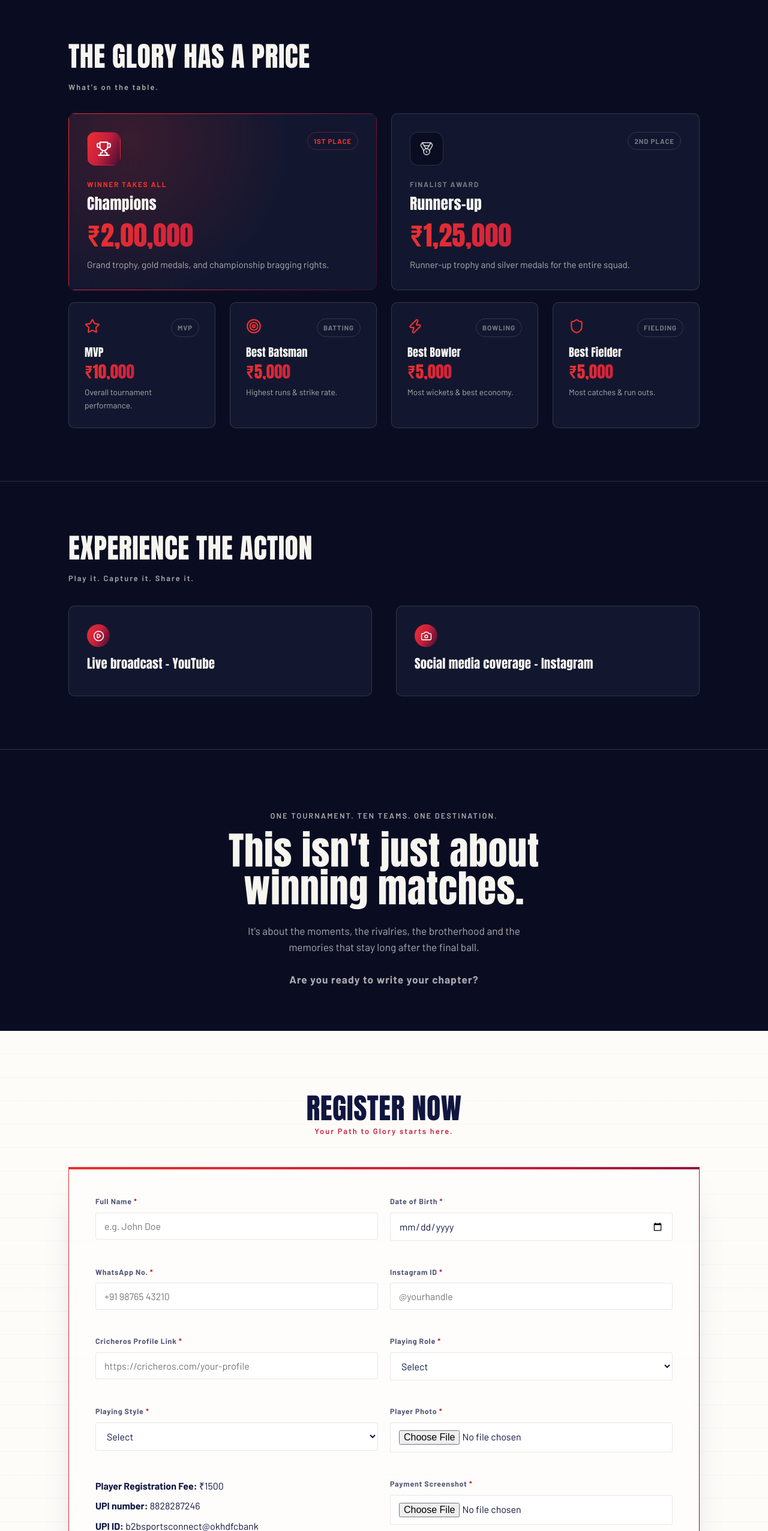
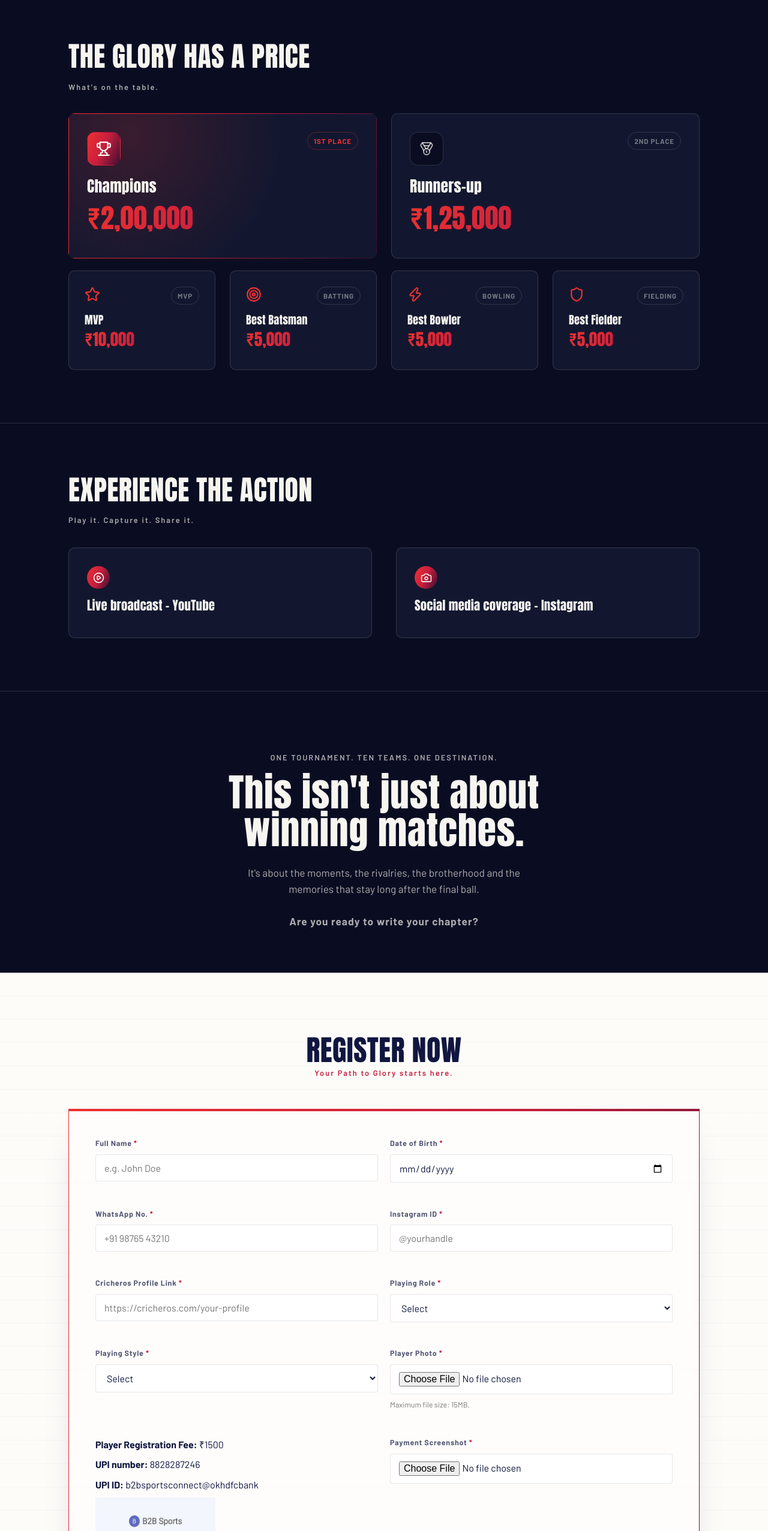
Before and after one commit to RachitJogi/b2bsportsclub, a Next.js app: page / in a window 1280 px wide. Shown: the part 1423-3976 px from the top of the page at 60% size. Built offline with nearby package versions, Linux system fonts and the light colour scheme.

Commit message:
update file size to 15mb

```diff
--- a/app/globals.css
+++ b/app/globals.css
@@ -855,6 +855,11 @@ img {
   min-height: 1em;
 }
 
+.field-hint {
+  font-size: 0.78rem;
+  color: var(--muted, #777);
+}
+
 .sheet__submit {
   margin-top: 30px;
   display: flex;
--- a/app/page.tsx
+++ b/app/page.tsx
@@ -36,8 +36,6 @@ const prizesTop = [
     amount: "₹2,00,000",
     icon: Trophy,
     badge: "1ST PLACE",
-    kicker: "WINNER TAKES ALL",
-    description: "Grand trophy, gold medals, and championship bragging rights.",
     tier: "gold",
   },
   {
@@ -45,8 +43,6 @@ const prizesTop = [
     amount: "₹1,25,000",
     icon: Medal,
     badge: "2ND PLACE",
-    kicker: "FINALIST AWARD",
-    description: "Runner-up trophy and silver medals for the entire squad.",
     tier: "silver",
   },
 ];
@@ -57,28 +53,24 @@ const prizesAwards = [
     amount: "₹10,000",
     icon: Star,
     badge: "MVP",
-    description: "Overall tournament performance.",
   },
   {
     title: "Best Batsman",
     amount: "₹5,000",
     icon: Target,
     badge: "BATTING",
-    description: "Highest runs & strike rate.",
   },
   {
     title: "Best Bowler",
     amount: "₹5,000",
     icon: Zap,
     badge: "BOWLING",
-    description: "Most wickets & best economy.",
   },
   {
     title: "Best Fielder",
     amount: "₹5,000",
     icon: Shield,
     badge: "FIELDING",
-    description: "Most catches & run outs.",
   },
 ];
 
@@ -186,16 +178,7 @@ export default function Home() {
             </div>
 
             <div className='prize-grid prize-grid--top'>
-              {prizesTop.map(
-                ({
-                  title,
-                  amount,
-                  icon: Icon,
-                  badge,
-                  kicker,
-                  description,
-                  tier,
-                }) => (
+              {prizesTop.map(({ title, amount, icon: Icon, badge, tier }) => (
                 <div className={`prize-card prize-card--${tier}`} key={title}>
                   <div className='prize-card__head'>
                     <div className='prize-card__icon'>
@@ -209,20 +192,16 @@ export default function Home() {
                       {badge}
                     </span>
                   </div>
-                    <span className='prize-card__kicker'>{kicker}</span>
                   <h3 className='prize-card__title'>{title}</h3>
                   <div className='prize-card__amount gradient-text'>
                     {amount}
                   </div>
-                    <p className='prize-card__desc'>{description}</p>
                 </div>
-                )
-              )}
+              ))}
             </div>
 
             <div className='prize-grid prize-grid--awards'>
-              {prizesAwards.map(
-                ({ title, amount, icon: Icon, badge, description }) => (
+              {prizesAwards.map(({ title, amount, icon: Icon, badge }) => (
                 <div className='prize-card prize-card--award' key={title}>
                   <div className='prize-card__head'>
                     <div className='prize-card__icon'>
@@ -234,10 +213,8 @@ export default function Home() {
                   <div className='prize-card__amount gradient-text'>
                     {amount}
                   </div>
-                    <p className='prize-card__desc'>{description}</p>
                 </div>
-                )
-              )}
+              ))}
             </div>
           </div>
         </section>
--- a/components/RegistrationForm.tsx
+++ b/components/RegistrationForm.tsx
@@ -5,7 +5,7 @@ import Image from "next/image";
 import { CheckCircle2, Send } from "lucide-react";
 import paymentQr from "@/public/payment-qr.jpeg";
 
-const MAX_FILE_MB = 4;
+const MAX_FILE_MB = 15;
 
 function fileToBase64(
   file: File
@@ -115,6 +115,22 @@ export default function RegistrationForm() {
 
   function update<K extends keyof FormState>(key: K, value: FormState[K]) {
     setValues((prev) => ({ ...prev, [key]: value }));
+  }
+
+  function handleFileChange(
+    key: "playerPhoto" | "paymentScreenshot",
+    file: File | null
+  ) {
+    update(key, file);
+
+    if (file && file.size > MAX_FILE_MB * 1024 * 1024) {
+      setErrors((prev) => ({
+        ...prev,
+        [key]: `File must be under ${MAX_FILE_MB} MB.`,
+      }));
+    } else {
+      setErrors((prev) => ({ ...prev, [key]: undefined }));
+    }
   }
 
   async function handleSubmit(event: FormEvent<HTMLFormElement>) {
@@ -329,9 +345,14 @@ export default function RegistrationForm() {
             name='playerPhoto'
             type='file'
             accept='image/*'
-            onChange={(e) => update("playerPhoto", e.target.files?.[0] || null)}
+            onChange={(e) =>
+              handleFileChange("playerPhoto", e.target.files?.[0] || null)
+            }
             aria-invalid={Boolean(errors.playerPhoto)}
           />
+          <span className='field-hint'>
+            Maximum file size: {MAX_FILE_MB}MB.
+          </span>
           <span className='field-error'>{errors.playerPhoto}</span>
         </div>
 
@@ -363,7 +384,7 @@ export default function RegistrationForm() {
             type='file'
             accept='image/*'
             onChange={(e) =>
-              update("paymentScreenshot", e.target.files?.[0] || null)
+              handleFileChange("paymentScreenshot", e.target.files?.[0] || null)
             }
             aria-invalid={Boolean(errors.paymentScreenshot)}
           />
```
Lines whose indentation alone changed are shown as unchanged.
